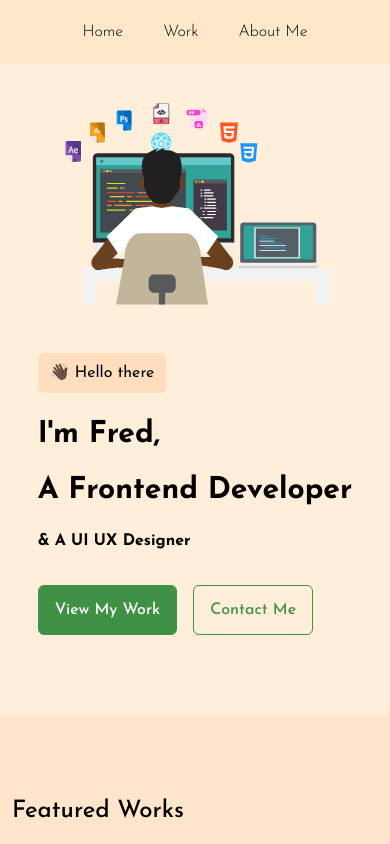
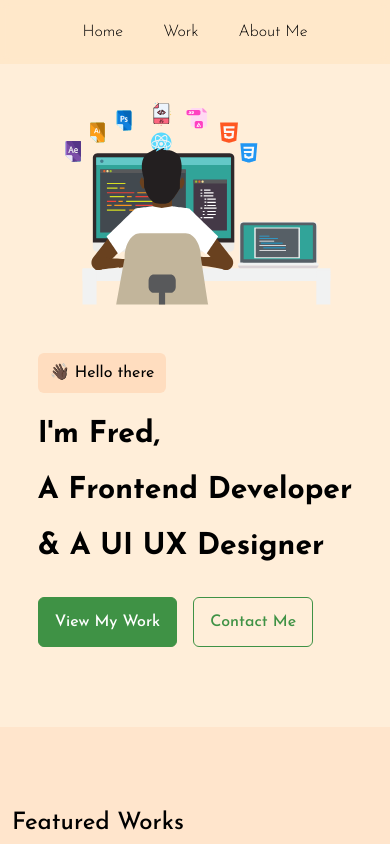
Before and after one commit to phwed/fred-portfolio, a React (Create React App) app: page / in a window 390 px wide. Shown: the top 844 px of the page. Built offline with nearby package versions, Linux system fonts and the light colour scheme.

Commit message:
changed font size

```diff
--- a/src/sections/Home.js
+++ b/src/sections/Home.js
@@ -26,7 +26,7 @@
               <h1 className="text-3xl md:text-4xl lg:text-6xl  font-bold mb-5">
                 A Frontend Developer
               </h1>
-              <h1 className=" md:text-4xl lg:text-6xl  font-bold mb-5">
+              <h1 className="text-3xl md:text-4xl lg:text-6xl  font-bold mb-5">
                 & A UI UX Designer
               </h1>
             </div>
```
